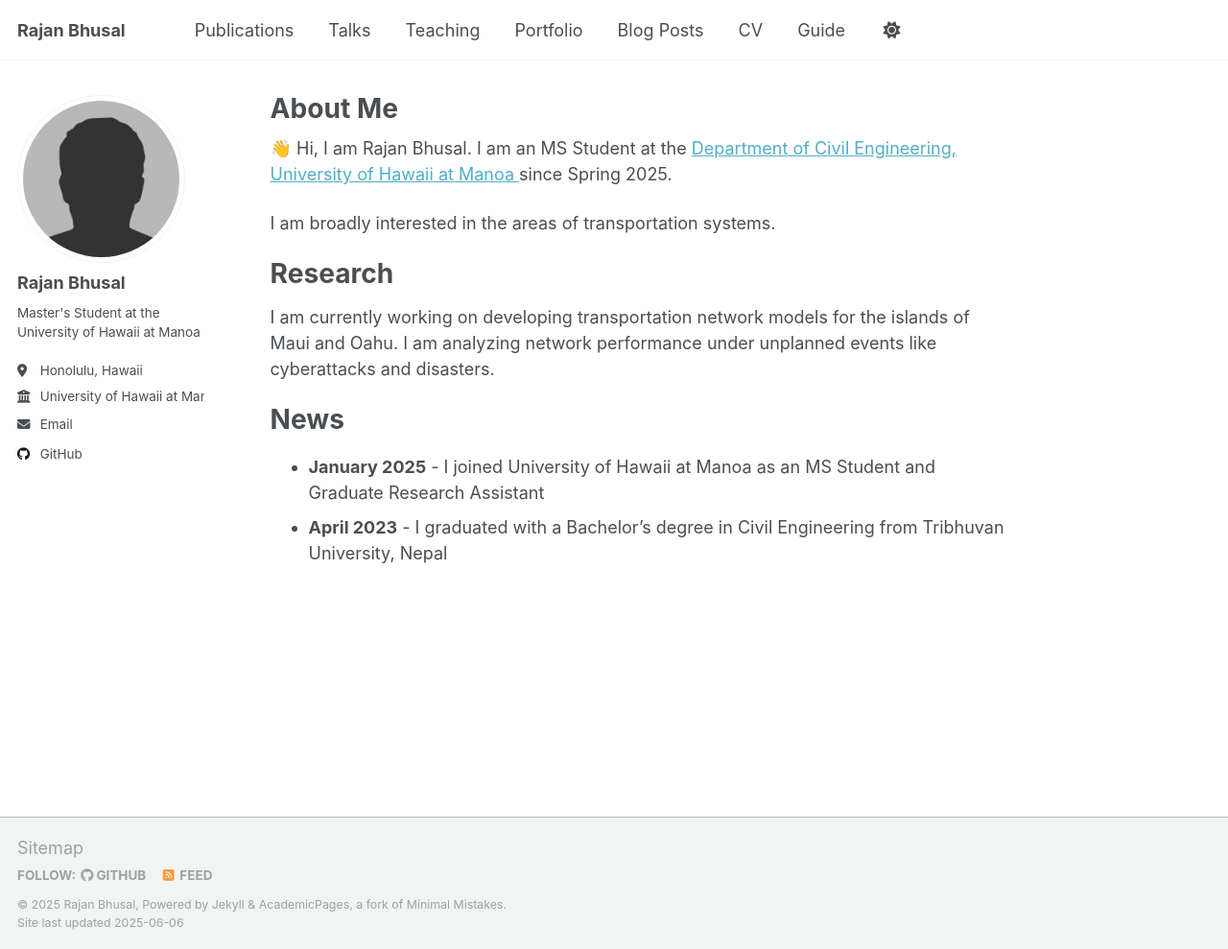
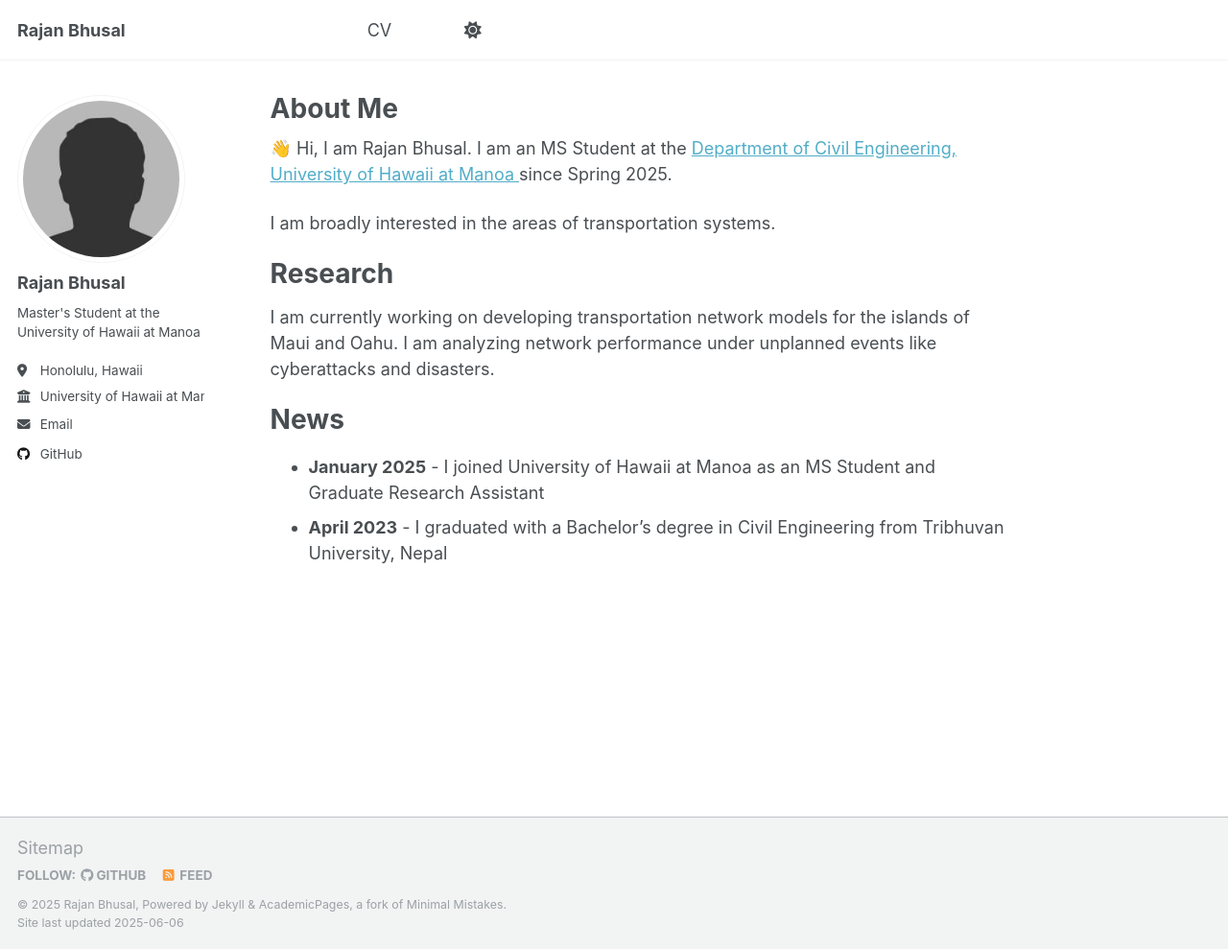
Before and after one commit to rajanbhusal/rajanbhusal.github.io, a Jekyll site: the page built from _pages/about.md, in a window 1280 px wide and 989 px high. Shown: the whole window at 96% size. Built offline with Jekyll 4.4.1, drawn with Linux system fonts in a browser that asks for light colours.

Commit message:
Update navigation.yml

```diff
--- a/_data/navigation.yml
+++ b/_data/navigation.yml
@@ -8,19 +8,19 @@
 #      Markdown formatted page while the second is generated using JSON.
 
 main:
-  - title: "Publications"
+  - title:
     url:
 
-  - title: "Talks"
+  - title:
     url:
 
-  - title: "Teaching"
+  - title:
     url:
 
-  - title: "Portfolio"
+  - title:
     url:
 
-  - title: "Blog Posts"
+  - title:
     url:
 
   - title: "CV"
@@ -29,5 +29,5 @@ main:
   # - title: "CV"
   #   url: /cv-json/
 
-  - title: "Guide"
+  - title:
     url:
```
